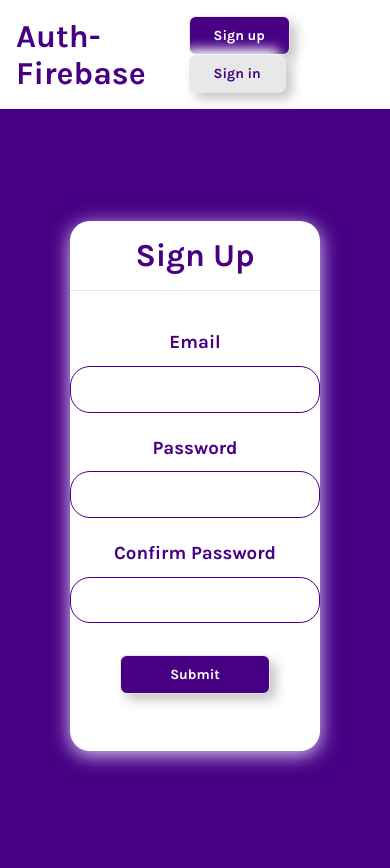
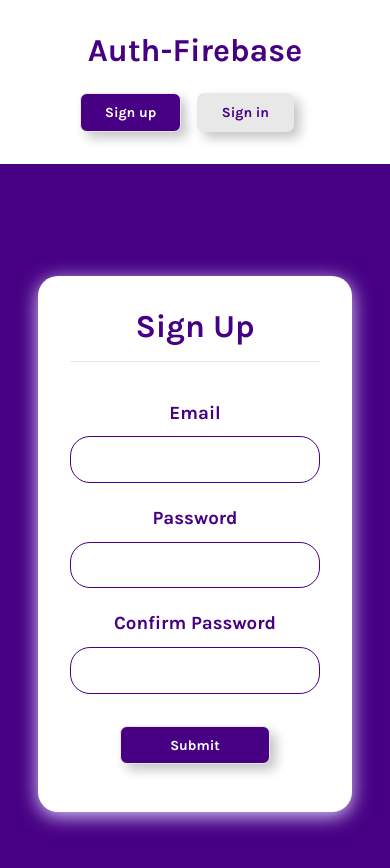
Before and after one commit to edmarsht/auth_firebase, a React (Create React App) app: page /signup in a window 390 px wide. Shown: the top 868 px of the page. Before the commit the page ends 847 px from the top, so only its background shows below. Built offline with nearby package versions, Linux system fonts and the light colour scheme; no server answers.

Commit message:
responsive

```diff
--- a/src/App.css
+++ b/src/App.css
@@ -31,3 +31,10 @@
 .section__margin {
   margin: 3rem 6rem 4rem 6rem;
 }
+
+
+@media screen and (max-width: 530px) {
+  .section__margin {
+    margin: 3rem 2rem 4rem 2rem;
+  }
+}
--- a/src/components/navbar/Navbar.css
+++ b/src/components/navbar/Navbar.css
@@ -43,3 +43,12 @@
   background: #470084;
   color: white;
 }
+
+@media screen and (max-width: 700px) {
+  .navbar {
+    flex-direction: column;
+    gap: 1.5em;
+    padding: 2rem 0;
+  }
+
+}
--- a/src/pages/home/Home.css
+++ b/src/pages/home/Home.css
@@ -4,6 +4,7 @@
     justify-content: center;
     color: white;
     margin-top: 8rem;
+    text-align: center;
 }
 
 .home__title h1 {
--- a/src/pages/private/privateHome/PrivateHome.css
+++ b/src/pages/private/privateHome/PrivateHome.css
@@ -8,6 +8,7 @@
     justify-content: center;
     flex-direction: column;
     align-content: center;
+    align-items: center;
 }
 .privatehome__container h1 {
  background: white;
@@ -22,3 +23,20 @@
  padding: 1rem;
  color: #470084;
 }
+
+
+@media screen and (max-width: 720px) {
+    .privatehome__container h1 {
+        text-align: center;
+    }
+    .privatehome__container img {
+        margin: 2rem;
+        width: 400px;
+    }
+  }
+@media screen and (max-width: 500px) {
+    .privatehome__container img {
+        margin: 1rem;
+        width: 300px;
+    }
+  }
--- a/src/pages/signin/Signin.css
+++ b/src/pages/signin/Signin.css
@@ -9,8 +9,9 @@
     border-radius: 20px;
     color: #470084;
     background: white;
-    width: 450px;
-    height: 420px;
+    width: auto;
+    height: auto;
+    padding: 1rem 8rem;
     text-align: center;
     box-shadow: #DCCFFB 0px 4px 19px 0px;
 }
@@ -56,3 +57,16 @@
       width: 150px;
       font-weight: bold;
   }
+
+  @media screen and (max-width: 650px) {
+    .signin__container {
+      padding: 1rem 4rem;
+      width: auto;
+    }
+  }
+  @media screen and (max-width: 450px) {
+    .signin__container {
+      padding: 1rem 2rem;
+      width: auto;
+    }
+  }
--- a/src/pages/signup/Signup.css
+++ b/src/pages/signup/Signup.css
@@ -9,11 +9,11 @@
   border-radius: 20px;
   color: #470084;
   background: white;
-  width: 450px;
-  height: 530px;
+  padding: 1rem 8rem;
+  width: auto;
+  height: auto;
   text-align: center;
   box-shadow: #DCCFFB 0px 4px 19px 0px;
-
 }
 
 .signup__container h1 {
@@ -61,3 +61,18 @@
     margin: 1rem 0;
     color: red;
 }
+
+
+
+@media screen and (max-width: 650px) {
+  .signup__container {
+    padding: 1rem 4rem;
+    width: auto;
+  }
+}
+@media screen and (max-width: 450px) {
+  .signup__container {
+    padding: 1rem 2rem;
+    width: auto;
+  }
+}
```
